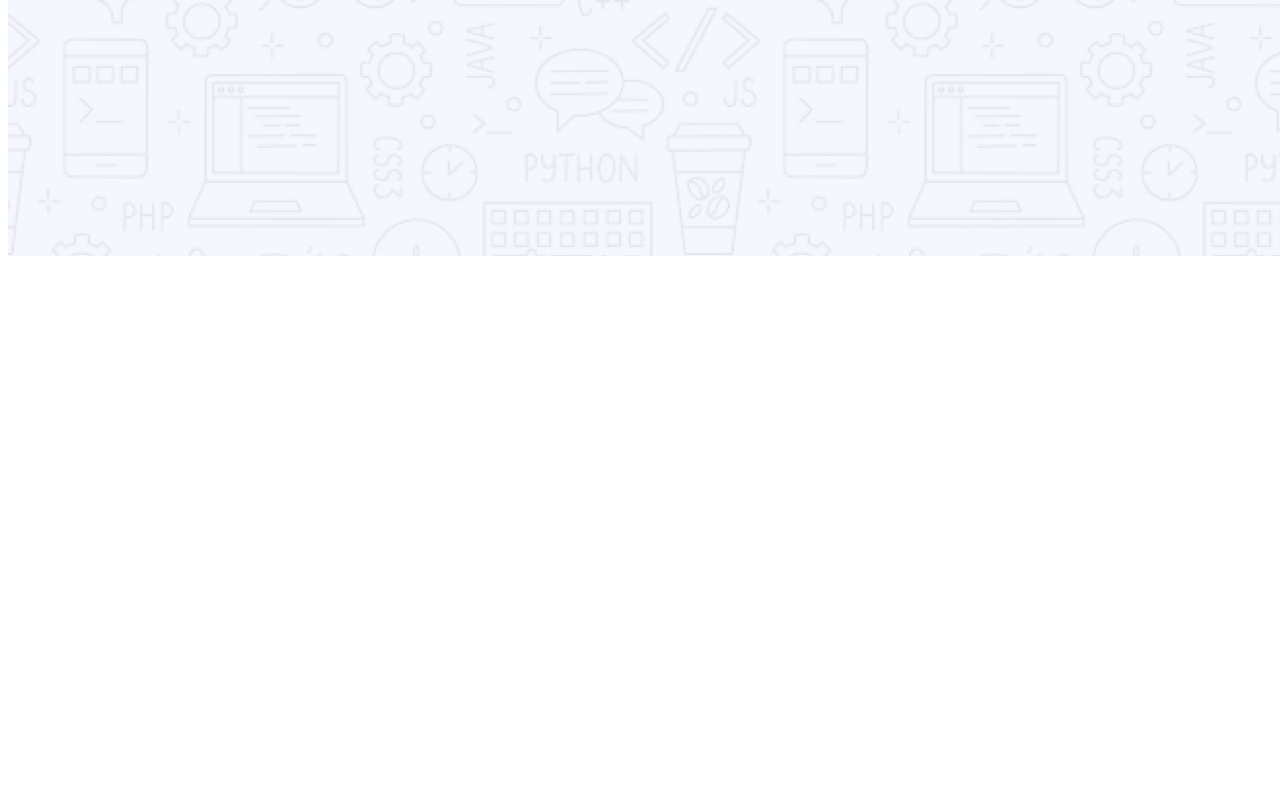
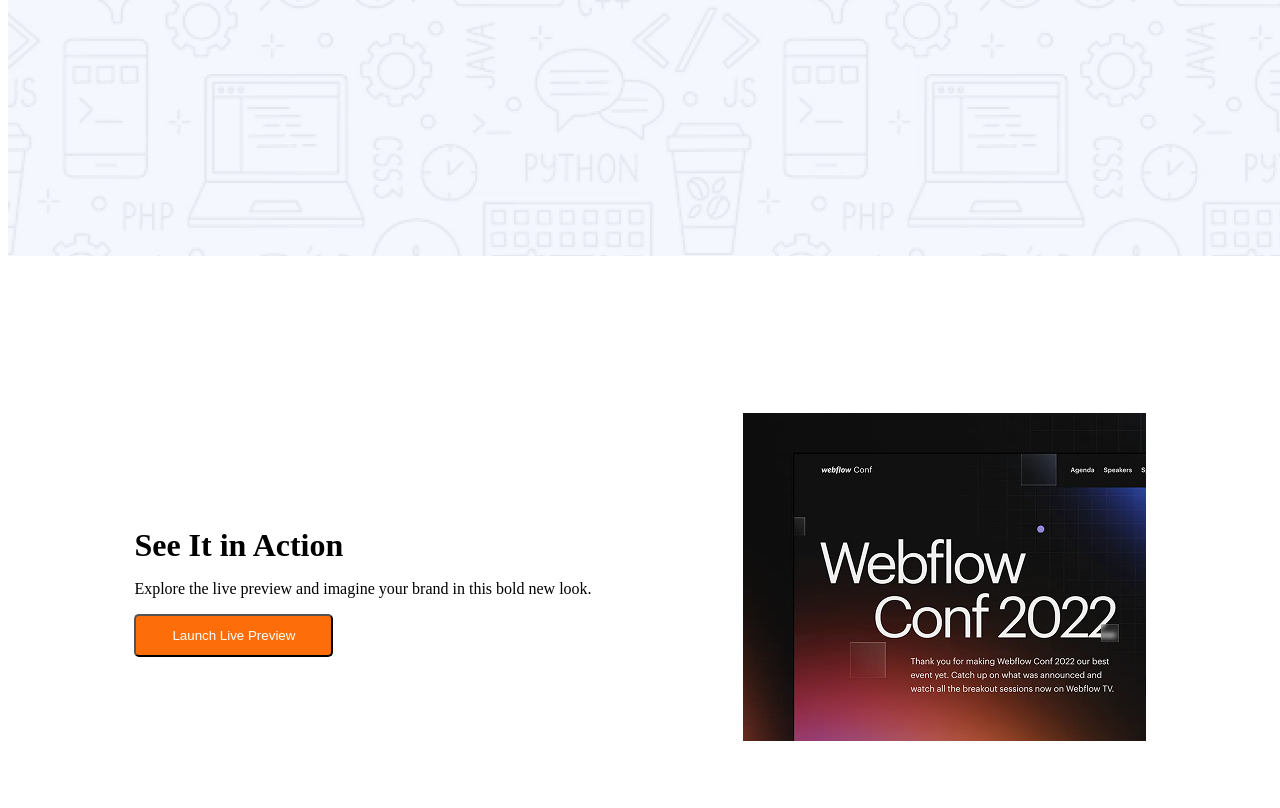
Before and after one commit to Rayhantaluk/ryhn, a plain HTML site: page index.html in a window 1280 px wide. Shown: the part 404-1212 px from the top of the page. Before the commit the page ends 800 px from the top, so only its background shows below. Drawn offline with Linux system fonts and the light colour scheme.

Commit message:
added section

```diff
--- a/index.html
+++ b/index.html
@@ -21,6 +21,17 @@
     </div>
    </header>
     <main>
+        <section class="one">
+            <div class="start">
+                <h2>See It in Action</h2>
+                <p>Explore the live preview and imagine your brand in this bold new look.</p>
+                <a href=""><button class="btn-secondary">Launch Live Preview</button></a>
+            </div>
+            <div class="img">
+                <img src="styles/images/wc-mini.png" alt="">
+            </div>
+
+        </section>
 
     </main>
     <footer>
--- a/styles/web.css
+++ b/styles/web.css
@@ -27,7 +27,7 @@ nav ul a{
 nav ul li {
     list-style: none;
 }
-.btn-primary{
+.btn-primary, .btn-secondary{
     background: #fd6e0a;
     font-size: bold;
     color: white;
@@ -52,3 +52,22 @@ nav ul li {
    width: 1440px;
    height: 749px;
 }
+/* section-part */
+.one{
+    display: flex;
+    justify-content: space-between;
+    align-items: center;
+    padding: 60px 10%;
+    gap: 40px;
+}
+.start{
+    max-width: 50%;
+}
+.start h2{
+    font-size: 2em;
+    margin-bottom: 0.5em;
+}
+.img{
+    max-width: 100%;
+    border-radius: 20px;
+}
```
